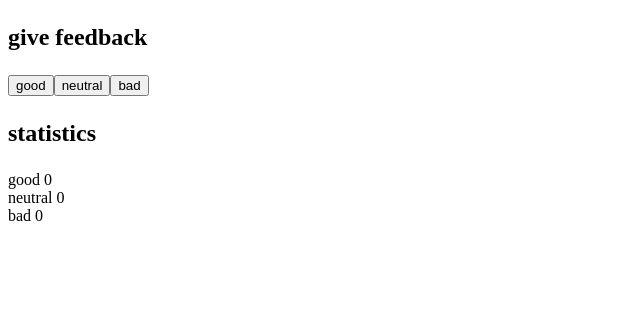
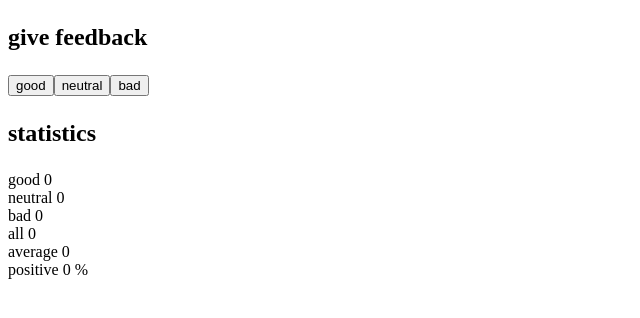
Before and after one commit to LtCoinCidenCe/FullStackReact, a React (Create React App) app in the folder Part1/exercises/unicafe/: page / in a window 1280 px wide. Shown: the top 318 px of the page, without its empty margins (0-640 px from the left). Built offline with nearby package versions, Linux system fonts and the light colour scheme.

Commit message:
exercise 1.7

```diff
--- a/Part1/exercises/unicafe/src/App.js
+++ b/Part1/exercises/unicafe/src/App.js
@@ -12,21 +12,31 @@ const App = () =>
   const [good, setGood] = useState(0)
   const [neutral, setNeutral] = useState(0)
   const [bad, setBad] = useState(0)
+  const [all, setAll] = useState(0)
+  const [average, setAverage] = useState(0)
+  const [positive, setPositive] = useState(0)
 
   const handleClick = (option) =>
   {
+    let g = good, n = neutral, b = bad;
     if (option === 'good')
     {
-      setGood(good + 1);
+      g += 1;
+      setGood(g);
     }
     else if (option === 'neutral')
     {
-      setNeutral(neutral + 1);
+      n += 1;
+      setNeutral(n);
     }
     else if (option === 'bad')
     {
-      setBad(bad + 1);
+      b += 1;
+      setBad(b);
     }
+    setAverage((g - b) / (all + 1));
+    setPositive(100 * g / (all + 1));
+    setAll(all + 1);
   }
 
   return (
@@ -39,6 +49,9 @@ const App = () =>
       <div>good {good}</div>
       <div>neutral {neutral}</div>
       <div>bad {bad}</div>
+      <div>all {all}</div>
+      <div>average {average}</div>
+      <div>positive {positive} %</div>
     </div>
   )
 }
```
